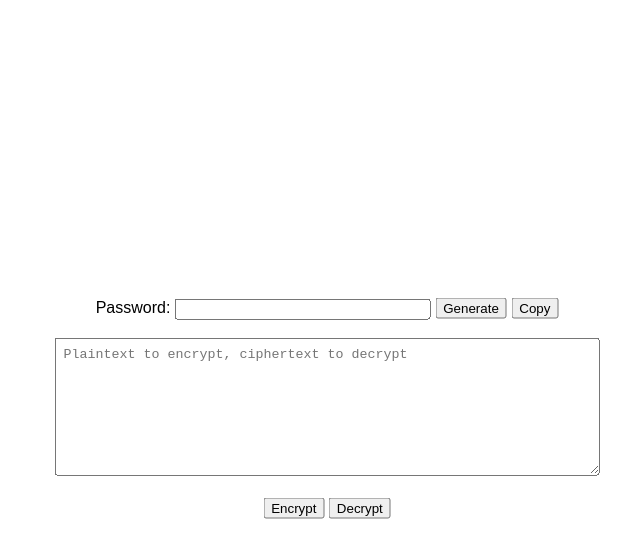
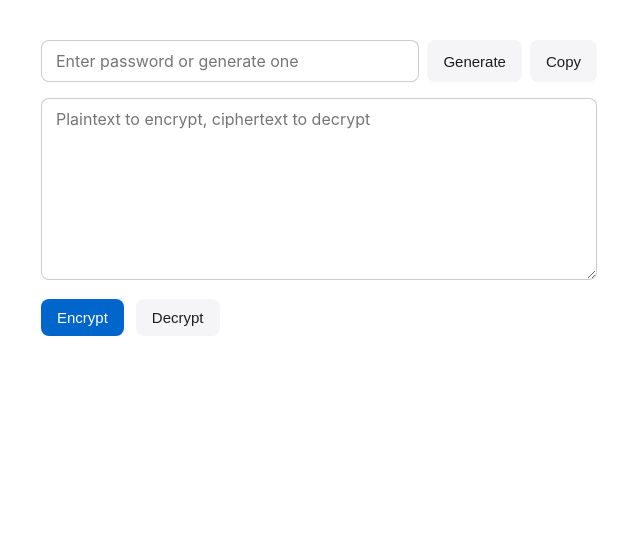
Before and after one commit to erniu3/pocket-crypt, a plain HTML site: page index.html in a window 1280 px wide. Shown: the whole page, without its empty margins (321-961 px from the left). Drawn offline with Linux system fonts and the light colour scheme.

Commit message:
Refactor HTML structure and styling for crypto tool

```diff
--- a/index.html
+++ b/index.html
@@ -1,26 +1,108 @@
+
 <!DOCTYPE html>
 <html>
 <head>
     <meta charset="utf-8">
+    <meta name="viewport" content="width=device-width, initial-scale=1.0">
+    <title>Crypto Tool</title>
     <style>
+        :root {
+    color-scheme: light dark;
+    --sk-body-background: #fff;
+    --sk-body-text: rgb(29, 29, 31);
+    --sk-link: rgb(0, 102, 204);
+    --sk-code-background: rgba(0, 0, 0, 0.05);
+    --sk-input-bg: #ffffff;
+    --sk-input-text: rgb(29, 29, 31);
+    --sk-input-border: rgba(0, 0, 0, 0.2);
+    --sk-btn-bg: #f5f5f7;
+    --sk-btn-hover: #e8e8ed;
+}
+@media (prefers-color-scheme: dark) {
+    :root {
+        --sk-body-background: rgb(0, 0, 0);
+        --sk-body-text: rgb(245, 245, 247);
+        --sk-link: rgb(41, 151, 255);
+        --sk-code-background: rgba(255, 255, 255, 0.1);
+        --sk-input-bg: rgb(28, 28, 30);
+        --sk-input-text: rgb(245, 245, 247);
+        --sk-input-border: rgba(255, 255, 255, 0.24);
+        --sk-btn-bg: rgb(44, 44, 46);
+        --sk-btn-hover: rgb(58, 58, 60);
+    }
+}
+* {
+    -webkit-font-smoothing: antialiased;
+    -moz-osx-font-smoothing: grayscale;
+    box-sizing: border-box;
+}
 body {
-            position: absolute; top: 50%; left: 50%; transform: translate(-50%, -50%);
-            text-align: center; font-family: sans-serif;
+    font-family: "SF Pro Display", "SF Pro Icons", "PingFang SC", "Helvetica Neue", "Helvetica", "Arial", sans-serif;
+    font-size: 17px;
+    line-height: 1.4;
+    color: var(--sk-body-text);
+    background: var(--sk-body-background);
+    max-width: 600px;
+    margin: 0 auto;
+    padding: 40px 22px;
 }
-        textarea { padding: 8px; font-family: monospace; }
-        #pwd { font-family: monospace; text-align: center; }
-        .hint { color: #888; font-size: 13px; margin-top: 6px; }
+input[type="text"], textarea {
+    width: 100%;
+    background-color: var(--sk-input-bg);
+    color: var(--sk-input-text);
+    border: 1px solid var(--sk-input-border);
+    border-radius: 8px;
+    padding: 10px 14px;
+    font-family: inherit;
+    font-size: 16px;
+    margin-bottom: 12px;
+    outline: none;
+    transition: border-color 0.2s ease;
+    color-scheme: inherit;
+}
+input[type="text"]:focus, textarea:focus {
+    border-color: var(--sk-link);
+}
+.pwd-container {
+    display: flex;
+    gap: 8px;
+    margin-bottom: 16px;
+}
+.pwd-container input {
+    margin-bottom: 0;
+    flex: 1;
+}
+button {
+    background-color: var(--sk-btn-bg);
+    color: var(--sk-body-text);
+    border: none;
+    border-radius: 8px;
+    padding: 10px 16px;
+    font-size: 15px;
+    font-weight: 500;
+    cursor: pointer;
+    transition: background-color 0.2s ease;
+}
+button:hover {
+    background-color: var(--sk-btn-hover);
+}
+.crypto-actions {
+    display: flex;
+    gap: 12px;
+}
 </style>
 </head>
 <body>
-    Password: <input id="pwd" type="text" size="30" placeholder="">
+    <div class="pwd-container">
+        <input id="pwd" type="text" placeholder="Enter password or generate one">
         <button onclick="generatePassword()">Generate</button>
         <button id="copyBtn" onclick="copyPassword()">Copy</button>
-    <br>
-    <br>
-    <textarea id="txt" rows="8" cols="64" placeholder="Plaintext to encrypt, ciphertext to decrypt"></textarea><br><br>
-    <button onclick="executeCrypto(true)">Encrypt</button>
+    </div>
+    <textarea id="txt" rows="8" placeholder="Plaintext to encrypt, ciphertext to decrypt"></textarea>
+    <div class="crypto-actions">
+        <button onclick="executeCrypto(true)" style="background-color: var(--sk-link); color: #fff;">Encrypt</button>
         <button onclick="executeCrypto(false)">Decrypt</button>
+    </div>
     <script>
         var subtle = crypto.subtle || crypto.webkitSubtle;
         var encoder = new TextEncoder();
@@ -31,7 +113,7 @@
             for (var i = 0; i < 10; i++) {
                 hex += (bytes[i] >> 4).toString(16) + (bytes[i] & 15).toString(16);
             }
-            document.getElementById('pwd').value = hex.toUpperCase().match(/.{1,5}/g).join('-');
+            document.getElementById('pwd').value = hex.toUpperCase().match(/.{1,4}/g).join('-');
         }
         function copyPassword() {
             var field = document.getElementById('pwd');
```
Lines whose indentation alone changed are shown as unchanged.
